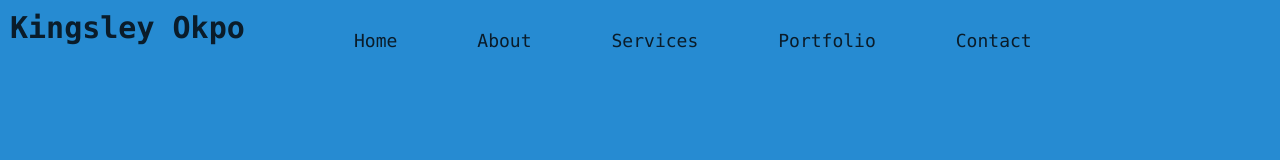
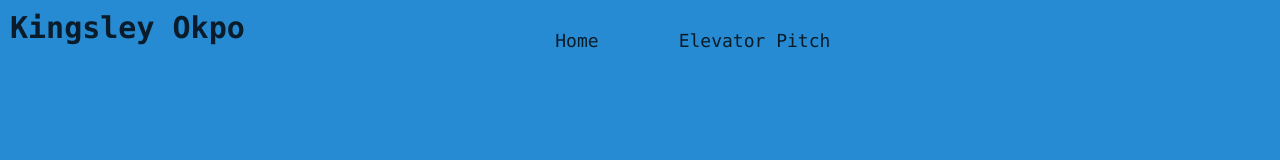
Before and after one commit to tech-with-KING/my_website, a React (Create React App) app: page / in a window 1280 px wide. Shown: the top 160 px of the page. Built offline with nearby package versions, Linux system fonts and the light colour scheme.

Commit message:
this is the first commit and it includes the whole remake of a ract-web page for Daniel

```diff
--- a/src/body_new/body.js
+++ b/src/body_new/body.js
@@ -70,17 +70,13 @@ const Luminar = ({value}) => {
           <li><Link to={'/elevator-pitch'} style={{ color:colors[value] }}>Elevator Pitch</Link></li>
           <li><a href="#" style={{ color:colors[value] }}>Portfolio</a></li>
           <li><a href="#" style={{ color:colors[value] }}>About</a></li>
-          <li><a href="#" style={{ color:colors[value] }}>Contact</a></li>
         </ul>
       </div>
       <div className='navbar_alt' style={{ backgroundColor:colors[value], color:text_colors[value] }}>
           <div className="nav_logo" style={{textAlign:'center'}}>Kingsley Okpo</div>
         <ul className='nav-menu_alt' >
           <li><a href="#" style={{ color:text_colors[value] }}>Home</a></li>
-          <li><a href="#" style={{ color:text_colors[value] }}>About</a></li>
-          <li><a href="#" style={{ color:text_colors[value] }}>Services</a></li>
-          <li><a href="#" style={{ color:text_colors[value] }}>Portfolio</a></li>
-          <li><a href="#" style={{ color:text_colors[value] }}>Contact</a></li>
+          <li><Link to={'/elevator-pitch'} style={{ color:text_colors[value] }}>Elevator Pitch</Link></li>
         </ul>
       </div>
     </div>
```
